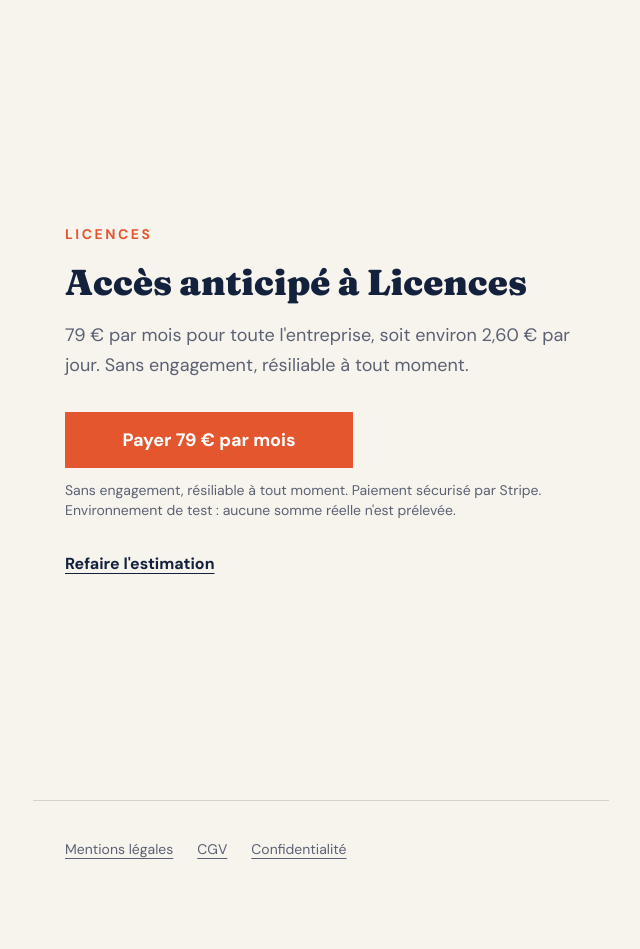
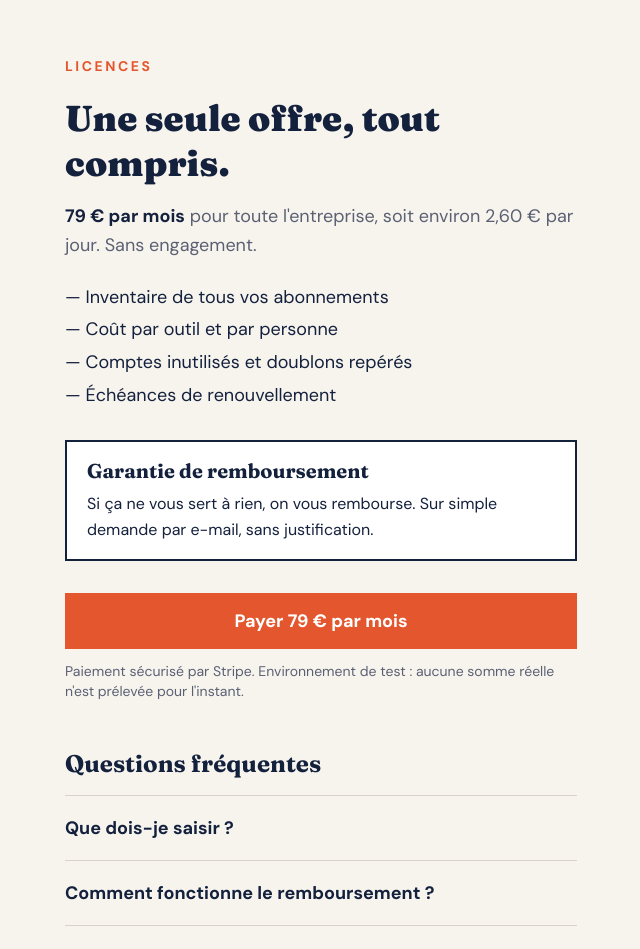
Before and after one commit to cherchimarc-pixel/licences, a Next.js app: page /offre in a window 1280 px wide. Shown: the top 949 px of the page, without its empty margins (319-959 px from the left). Before the commit the page ends 913 px from the top, so only its background shows below. Built offline with nearby package versions, Linux system fonts and the light colour scheme; no server answers.

Commit message:
Page offre: garantie, bénéfices, FAQ
Co-Authored-By: Claude Sonnet 5.5 <noreply@anthropic.com>
Claude-Session: https://claude.ai/code/session_01PmkkMqRXbe4Vm1qYsgCMxH

```diff
--- a/app/offre/page.tsx
+++ b/app/offre/page.tsx
@@ -1,8 +1,9 @@
 import Link from "next/link";
 
 export const metadata = {
-  title: "Accès anticipé — Licences",
-  description: "Licences : 79 € par mois pour toute l'entreprise, sans engagement.",
+  title: "Offre — Licences",
+  description:
+    "Licences : 79 € par mois pour toute l'entreprise, sans engagement, remboursé si le service ne vous convient pas.",
 };
 
 const messages: Record<string, string> = {
@@ -10,6 +11,25 @@ const messages: Record<string, string> = {
   echec:
     "Le paiement n'a pas pu démarrer. Vous n'avez rien payé. Réessayez dans un instant.",
 };
+
+const questions = [
+  {
+    q: "Que dois-je saisir ?",
+    r: "Vos outils avec leur prix, les personnes de l'entreprise et qui a un compte sur quoi. Comptez une vingtaine de minutes pour une première fois.",
+  },
+  {
+    q: "Comment fonctionne le remboursement ?",
+    r: "Si le service ne vous convient pas, écrivez-nous : votre premier paiement vous est remboursé, dans le délai indiqué dans les CGV.",
+  },
+  {
+    q: "Puis-je arrêter quand je veux ?",
+    r: "Oui. Aucun engagement : la résiliation prend effet à la fin du mois payé.",
+  },
+  {
+    q: "Mes données sont-elles en sécurité ?",
+    r: "Elles sont stockées dans l'Union européenne, visibles uniquement par votre entreprise, et jamais revendues. Détails dans la politique de confidentialité.",
+  },
+];
 
 export default async function Offre({
   searchParams,
@@ -20,23 +40,34 @@ export default async function Offre({
   const message = typeof paiement === "string" ? messages[paiement] : undefined;
 
   return (
-    <main className="mx-auto flex min-h-dvh max-w-xl flex-col justify-center px-5 py-10 sm:px-8">
-      <p className="text-sm font-bold uppercase tracking-[0.18em] text-braise">
-        Licences
-      </p>
-      <h1 className="mt-4 font-titre text-4xl font-black leading-tight">
-        Accès anticipé à Licences
+    <main className="mx-auto min-h-dvh max-w-xl px-5 pb-10 pt-8 sm:px-8 sm:pt-14">
+      <p className="text-sm font-bold uppercase tracking-[0.18em] text-braise">Licences</p>
+      <h1 className="mt-5 font-titre text-4xl font-black leading-tight">
+        Une seule offre, tout compris.
       </h1>
       <p className="mt-4 text-lg leading-relaxed text-gris">
-        79&nbsp;€ par mois pour toute l&apos;entreprise, soit environ
-        2,60&nbsp;€ par jour. Sans engagement, résiliable à tout moment.
+        <span className="font-bold text-encre">79&nbsp;€ par mois</span> pour
+        toute l&apos;entreprise, soit environ 2,60&nbsp;€ par jour. Sans
+        engagement.
       </p>
 
+      <ul className="mt-6 space-y-2 text-lg leading-snug">
+        <li>— Inventaire de tous vos abonnements</li>
+        <li>— Coût par outil et par personne</li>
+        <li>— Comptes inutilisés et doublons repérés</li>
+        <li>— Échéances de renouvellement</li>
+      </ul>
+
+      <section className="mt-8 border-2 border-encre bg-white px-5 py-4">
+        <h2 className="font-titre text-xl font-bold leading-tight">Garantie de remboursement</h2>
+        <p className="mt-2 text-base leading-relaxed">
+          Si ça ne vous sert à rien, on vous rembourse. Sur simple demande par
+          e-mail, sans justification.
+        </p>
+      </section>
+
       {message ? (
-        <p
-          role="alert"
-          className="mt-6 border-l-4 border-braise bg-white px-4 py-3 text-base"
-        >
+        <p role="alert" className="mt-6 border-l-4 border-braise bg-white px-4 py-3 text-base">
           {message}
         </p>
       ) : null}
@@ -44,20 +75,29 @@ export default async function Offre({
       <form action="/api/checkout" method="POST" className="mt-8">
         <button
           type="submit"
-          className="flex min-h-14 w-full items-center justify-center bg-braise px-6 text-lg font-bold text-white transition-colors active:bg-braise-fonce sm:w-auto sm:min-w-72"
+          className="flex min-h-14 w-full items-center justify-center bg-braise px-6 text-lg font-bold text-white transition-colors active:bg-braise-fonce"
         >
           Payer 79&nbsp;€ par mois
         </button>
         <p className="mt-3 text-sm text-gris">
-          Sans engagement, résiliable à tout moment. Paiement sécurisé par
-          Stripe. Environnement de test : aucune somme réelle n&apos;est prélevée.
+          Paiement sécurisé par Stripe. Environnement de test : aucune somme
+          réelle n&apos;est prélevée pour l&apos;instant.
         </p>
       </form>
 
-      <Link
-        href="/commencer"
-        className="mt-8 text-base font-bold underline underline-offset-4"
-      >
+      <h2 className="mt-12 font-titre text-2xl font-bold leading-tight">Questions fréquentes</h2>
+      <div className="mt-4 divide-y divide-trait border-y border-trait">
+        {questions.map((f) => (
+          <details key={f.q} className="group py-1">
+            <summary className="flex min-h-14 cursor-pointer items-center text-lg font-bold">
+              {f.q}
+            </summary>
+            <p className="pb-4 text-base leading-relaxed text-gris">{f.r}</p>
+          </details>
+        ))}
+      </div>
+
+      <Link href="/commencer" className="mt-8 inline-flex min-h-12 items-center text-base font-bold underline underline-offset-4">
         Refaire l&apos;estimation
       </Link>
     </main>
```
